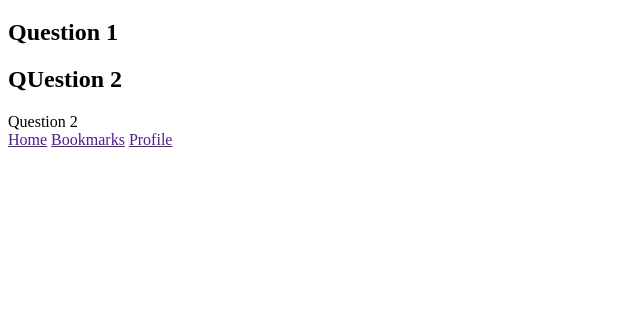
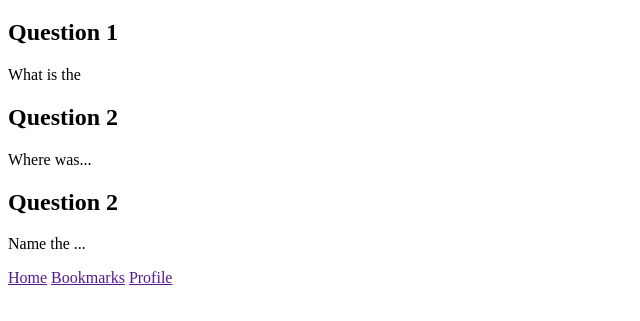
Before and after one commit to andrestack/spiced-projects, a plain HTML site: page index.html in a window 1280 px wide. Shown: the part 61-382 px from the top of the page, without its empty margins (0-640 px from the left). Drawn offline with Linux system fonts and the light colour scheme.

Commit message:
Clean folder

```diff
--- a/index.html
+++ b/index.html
@@ -5,19 +5,25 @@
     <meta http-equiv="X-UA-Compatible" content="IE=edge" />
     <meta name="viewport" content="width=device-width, initial-scale=1.0" />
     <title>Quiz App</title>
+    <link rel="stylesheet" href="./styles.css" />
   </head>
 
-  <h1>Quiz App</h1>
+  <h1 class="feature-title">Quiz App</h1>
 
   <article class="Question1">
     <h2>Question 1</h2>
+    <p>What is the</p>
   </article>
 
   <article class="Question2">
-    <h2>QUestion 2</h2>
+    <h2>Question 2</h2>
+    <p>Where was...</p>
   </article>
 
-  <article class="Question3">Question 2</article>
+  <article class="Question3">
+    <h2>Question 2</h2>
+    <p>Name the ...</p>
+  </article>
 
   <body>
     <footer class="container">
```
Also changed, not shown: 1 other file.
